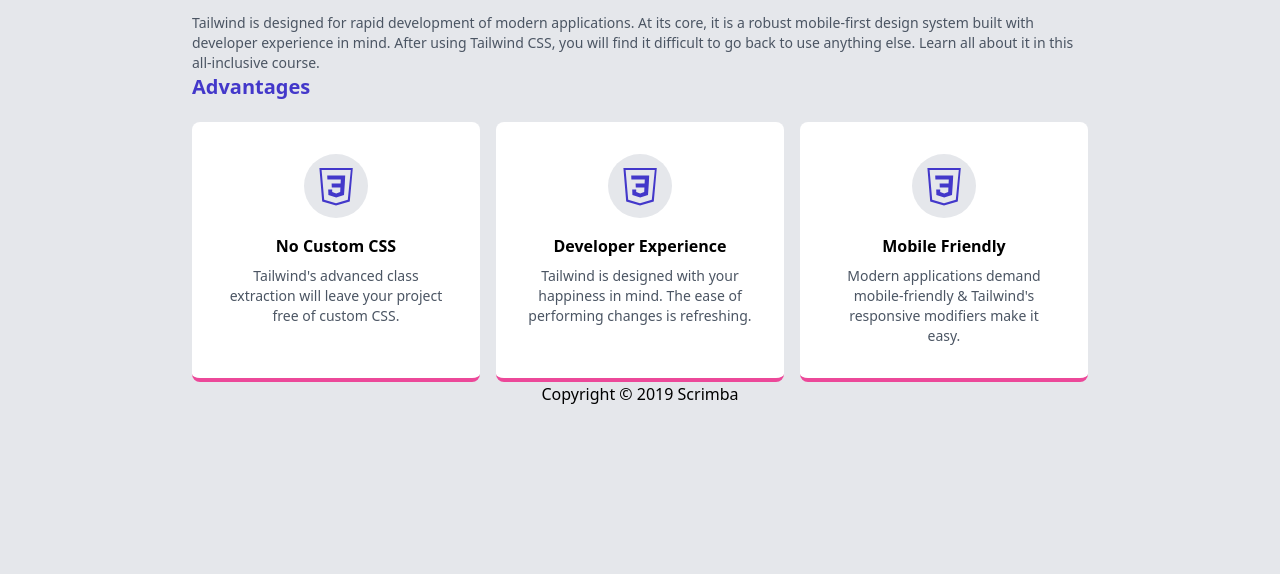
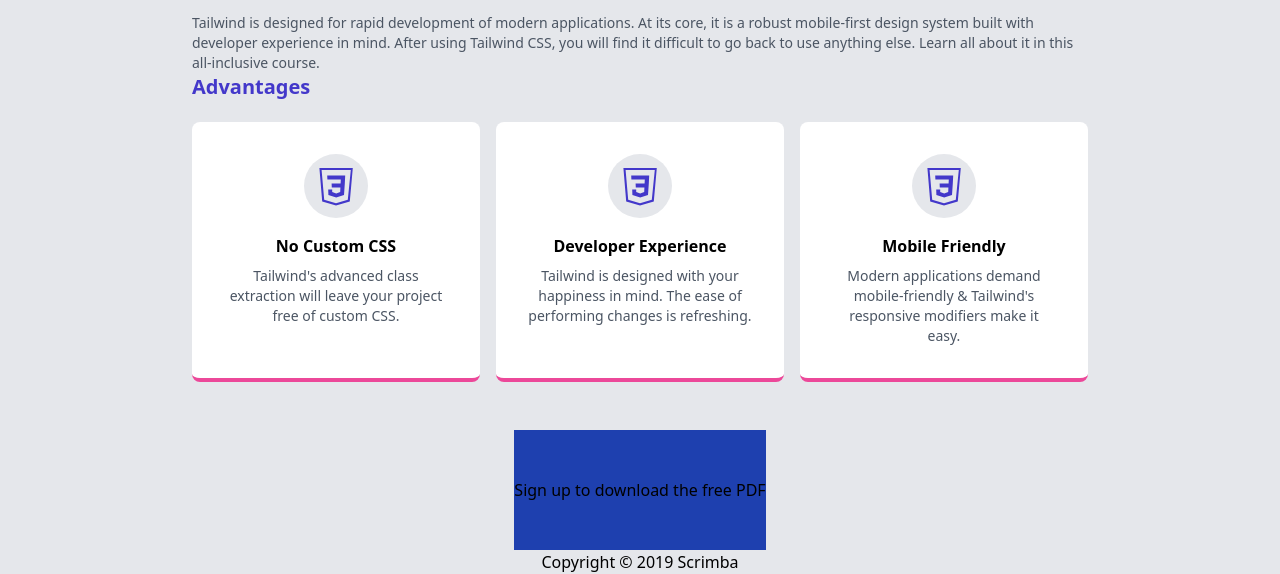
Before and after one commit to mehrnaz98/Tailwind-CSS-Landing-Page, a website: page index.html in a window 1280 px wide. Shown: the part 276-850 px from the top of the page. Before the commit the page ends 800 px from the top, so only its background shows below. Drawn offline with nearby package versions, Linux system fonts and the light colour scheme.

Commit message:
Add a div for the sign up button

```diff
--- a/index.html
+++ b/index.html
@@ -162,7 +162,9 @@
         </div>
       </div>
 
-      <div></div>
+      <div class="bg-blue-800 py-12 mt-12">
+        <h2>Sign up to download the free PDF</h2>
+      </div>
     </main>
 
     <footer>
```
